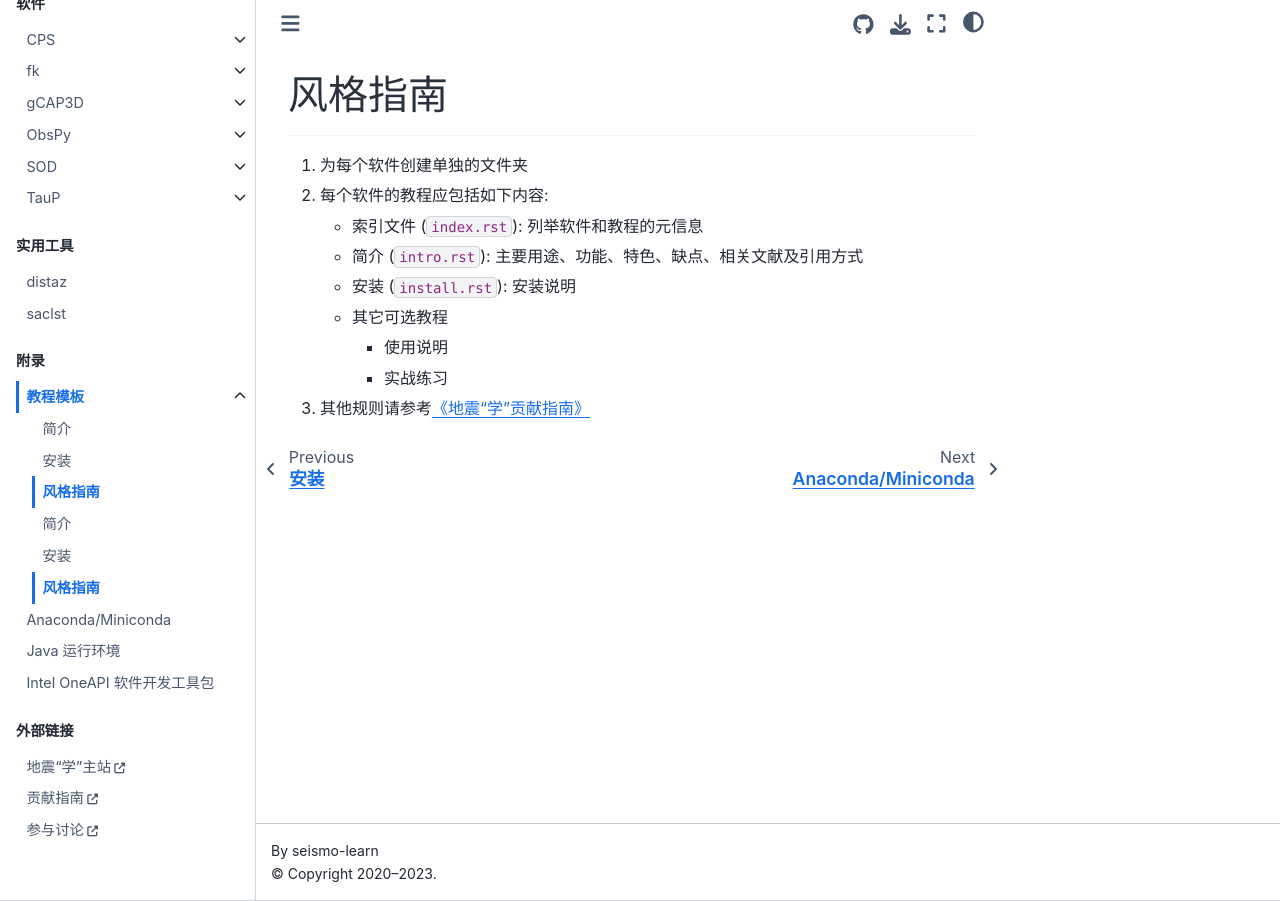
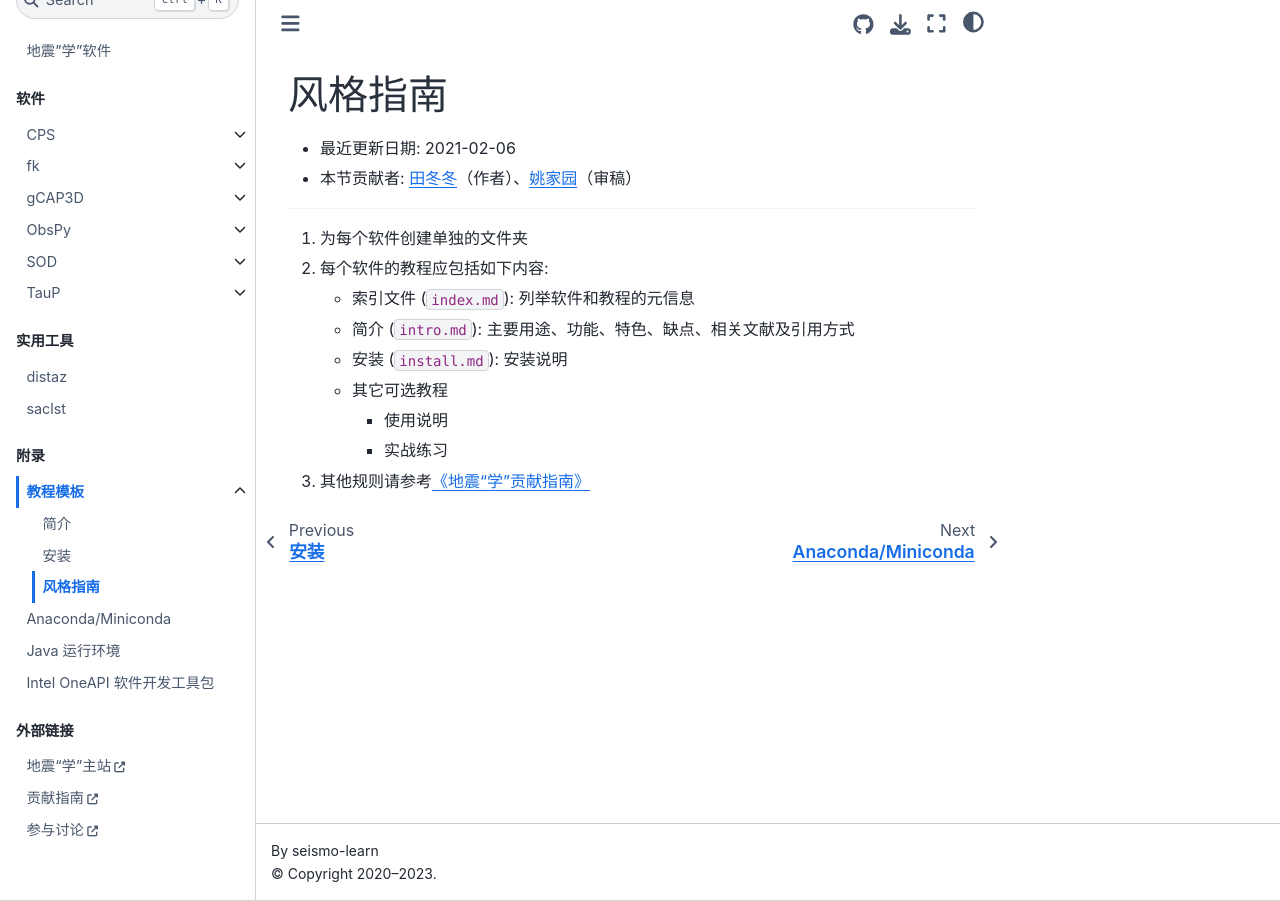
Before and after one commit to seismo-learn/software, a Jupyter Book: the page built from source/template/style.md, in a window 1280 px wide. Built offline with Jupyter Book 1.0.4 settings and Sphinx 7.4.7 and the Sphinx Book theme 1.1.4, drawn with Linux system fonts in a browser that asks for light colours.

Commit message:
Polish tutorial for template (#266)
Co-authored-by: Yao Jiayuan <coreman.seism@gmail.com>

```diff
--- a/source/template/style.md
+++ b/source/template/style.md
@@ -1,25 +1,18 @@
----
-"\u6700\u8FD1\u66F4\u65B0\u65E5\u671F": '2021-02-06'
-"\u672C\u8282\u8D21\u732E\u8005": "{{ \u7530\u51AC\u51AC }}\uFF08\u4F5C\u8005\uFF09\
-  \u3001\n{{ \u59DA\u5BB6\u56ED }}\uFF08\u5BA1\u7A3F\uFF09"
----
-
 # 风格指南
 
-______________________________________________________________________
+- 最近更新日期: 2021-02-06
+- 本节贡献者: {{ 田冬冬 }}（作者）、{{ 姚家园 }}（审稿）
+
+---
 
 1. 为每个软件创建单独的文件夹
 
 2. 每个软件的教程应包括如下内容:
 
-   - 索引文件 (`index.rst`): 列举软件和教程的元信息
-
-   - 简介 (`intro.rst`): 主要用途、功能、特色、缺点、相关文献及引用方式
-
-   - 安装 (`install.rst`): 安装说明
-
+   - 索引文件 (`index.md`): 列举软件和教程的元信息
+   - 简介 (`intro.md`): 主要用途、功能、特色、缺点、相关文献及引用方式
+   - 安装 (`install.md`): 安装说明
    - 其它可选教程
-
      - 使用说明
      - 实战练习
 
```
Also changed, not shown: source/template/index.md (+11 -21 lines), source/template/install.md (+4 -7 lines), source/template/intro.md (+4 -7 lines).
